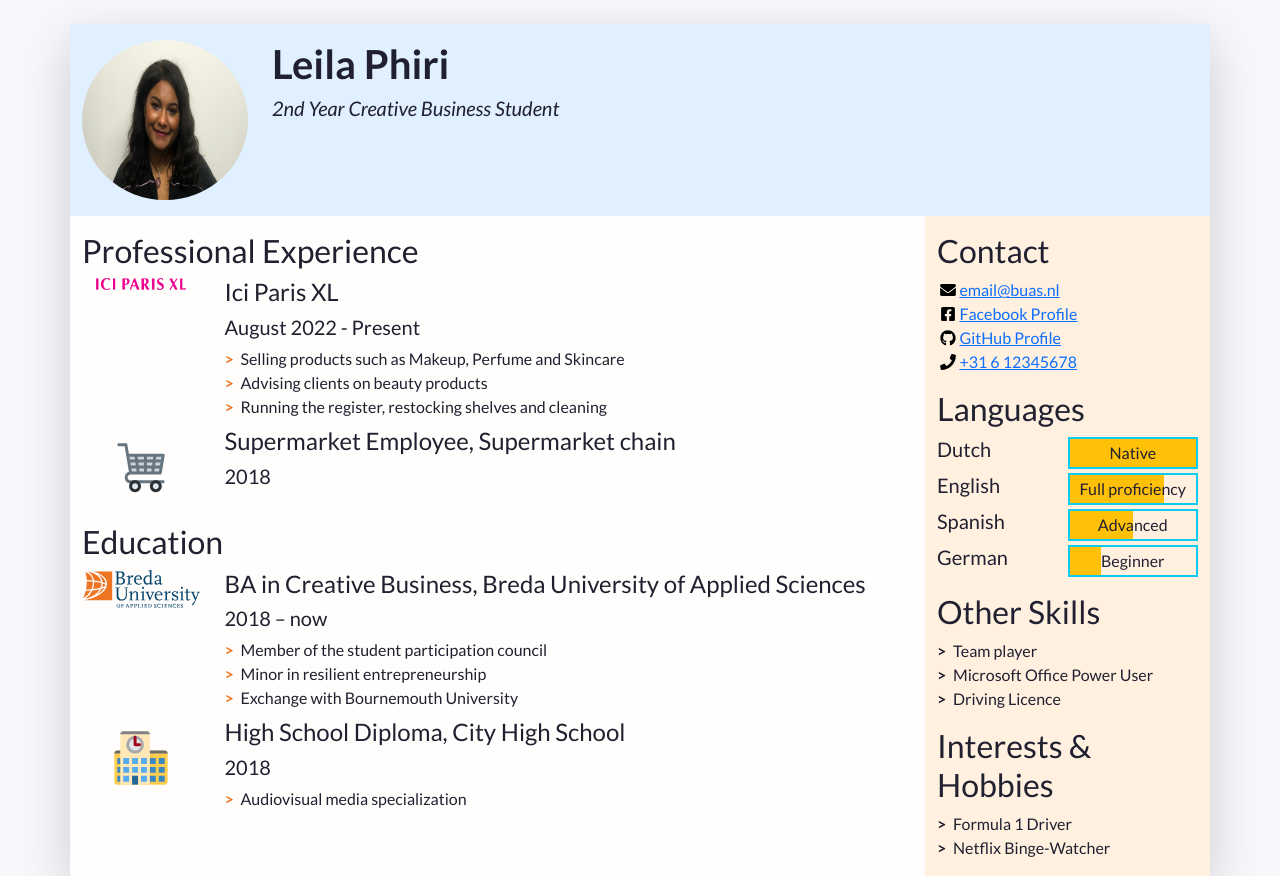
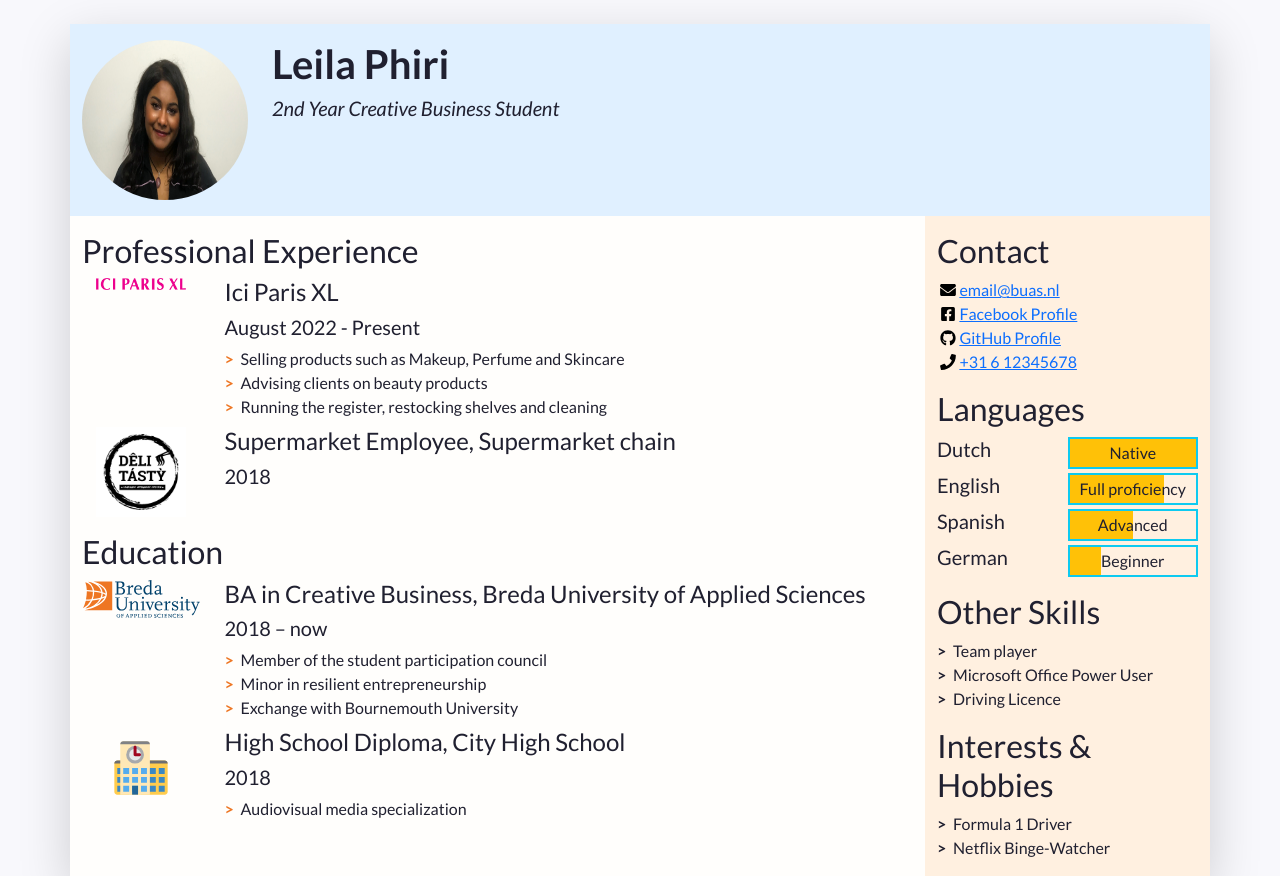
Before and after one commit to leilamoon22/Mycv, a plain HTML site: page index.html in a window 1280 px wide. Shown: the top 876 px of the page. Drawn offline with nearby package versions, Linux system fonts and the light colour scheme.

Commit message:
deli tasty logo

```diff
--- a/index.html
+++ b/index.html
@@ -104,7 +104,7 @@
               <li class="biography-item row mb-2">
                 <div class="logo-container col-3 col-sm-2 col-md-3 col-lg-2">
                 <!-- We're using a grid inside a grid so we can align logos and text -->
-                  <img class="biography-logo mw-100 d-block mx-auto" src="images/employers/trolley.svg" alt="Company logo" width="80">
+                  <img class="biography-logo mw-100 d-block mx-auto" src="delitastylogo.png" alt="Company logo" width="90">
                 </div>
                 <div class="biography-contents col-9 col-sm-10 col-md-9 col-lg-10">
                   <h4>Supermarket Employee, Supermarket chain</h4>
```
Also changed, not shown: delitastylogo.png (added).
